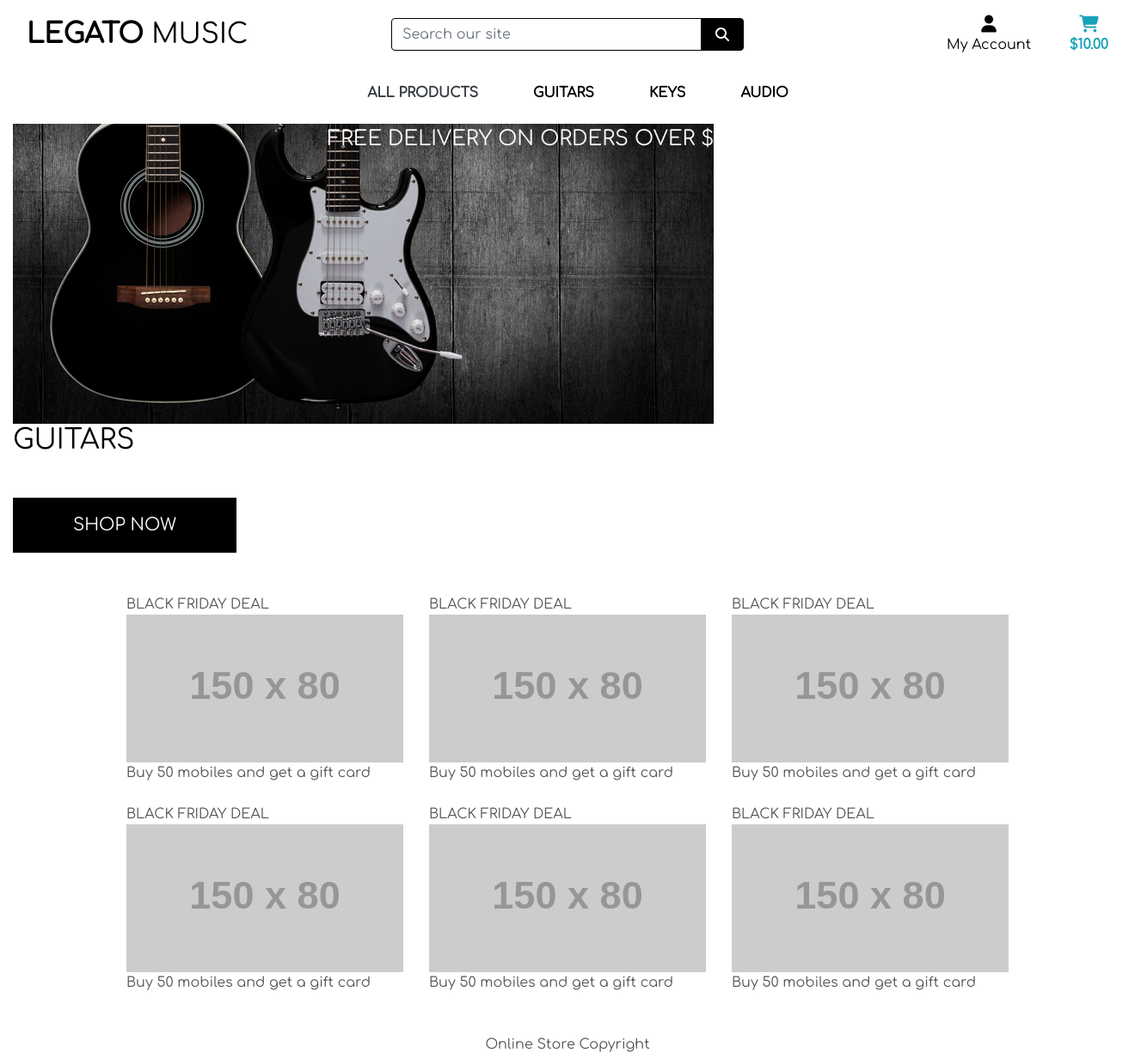
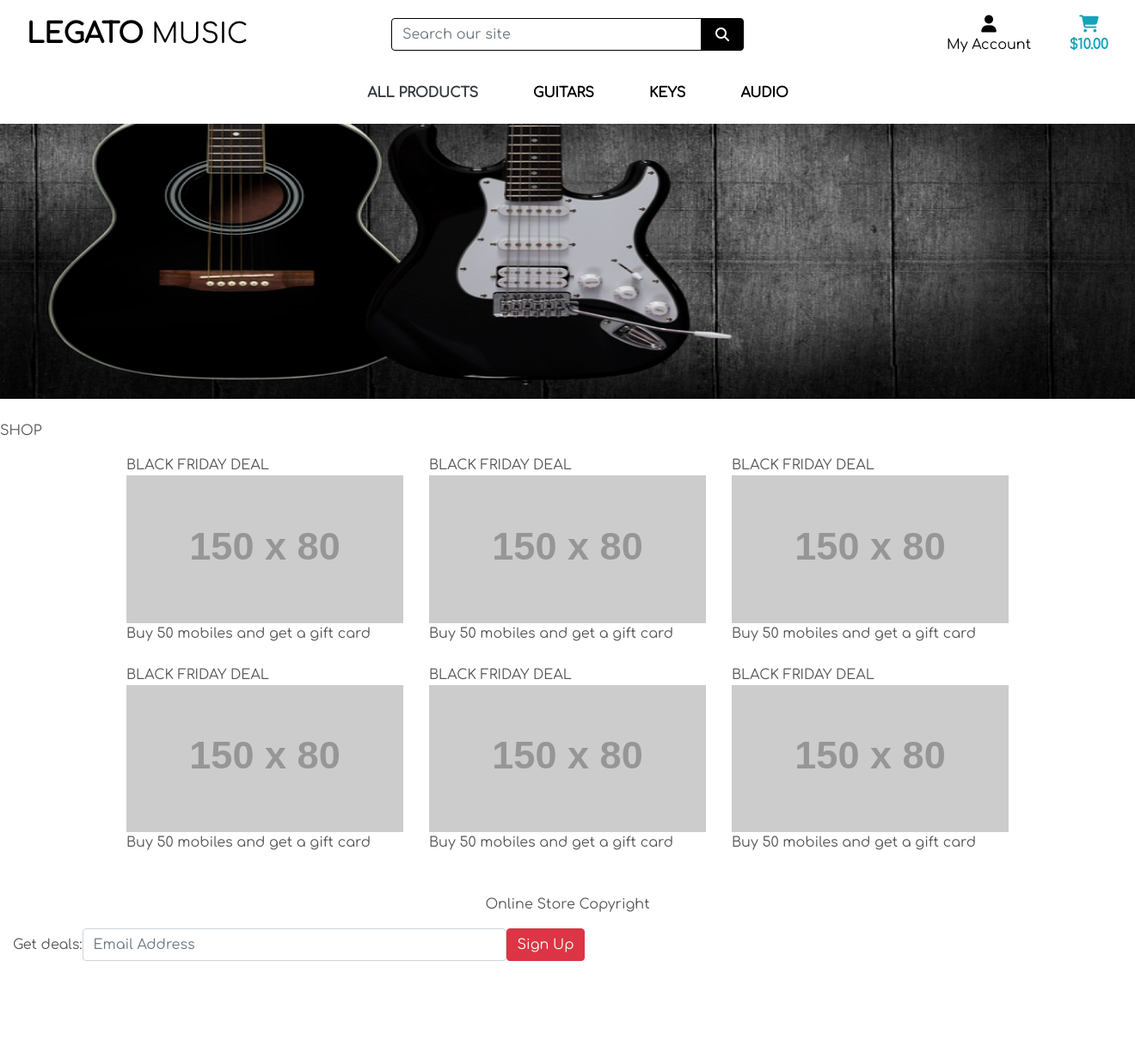
Before and after one commit to PaulModaley/guitarstore, a Django app: template home/templates/home/index.html in a window 1320 px wide; the page is wider, and only the part inside the window is pictured. Shown: the top 1232 px of that part at 86% size. After the commit the page ends 1118 px from the top of that part, so only its background shows below. Run offline with Django 3.2, Linux system fonts and the light colour scheme; the template is opened without the code that fills it: most values are stand-ins (such as "Sample title", 1, 10 or a date in 2020); grey boxes labelled with a size stand in for pictures from a placeholder-image service; some libraries are stand-ins or nearby versions.

Commit message:
style home page and adjust layout

```diff
--- a/home/templates/home/index.html
+++ b/home/templates/home/index.html
@@ -10,19 +10,17 @@
 
 {% block content %}
 
+<div class="bg-image">
+  <div class="row">
 
-<!-- <div class="container h-100">
-  <div class="row h-100"> -->
+      <img src="media/guitar.jpg" style="width: 100%; height: 50vh; background-position: auto; align-content: center;"></img>
 
-      <div class="col-7 col-md-6 my-auto">
-          <img style="position: cover;" src="media/guitar.jpg"><h2 style="color: black;">GUITARS</h2></img>
-
-          <div class="my-5">
-              <h4>
-                  <a href="" class="shop-now-button btn btn-lg rounded-0 text-uppercase py-3">Shop Now</a>
-              </h4>
   </div>
 </div>
+
+<div class="container-fluid" style="padding-top: 25px;">
+  <div class="row">
+      <p>SHOP</p>
   </div>
 </div>
 
@@ -92,5 +90,6 @@
 </div>
 </div>
 </div>
+
 </html>
 {% endblock %}
--- a/templates/base.html
+++ b/templates/base.html
@@ -117,11 +117,11 @@
                 {% include 'includes/main-nav.html' %}
             </nav>
         </div>
-        <div id="delivery-banner" class="row text-center">
+        <!-- <div id="delivery-banner" class="row text-center">
             <div class="col bg-black text-white">
                 <h4 class="logo-font my-1">Free delivery on orders over ${{ free_shipping_threshold }}!</h4>
             </div>
-        </div>
+        </div> -->
     </header>
 
 
```
Lines whose indentation alone changed are shown as unchanged.
